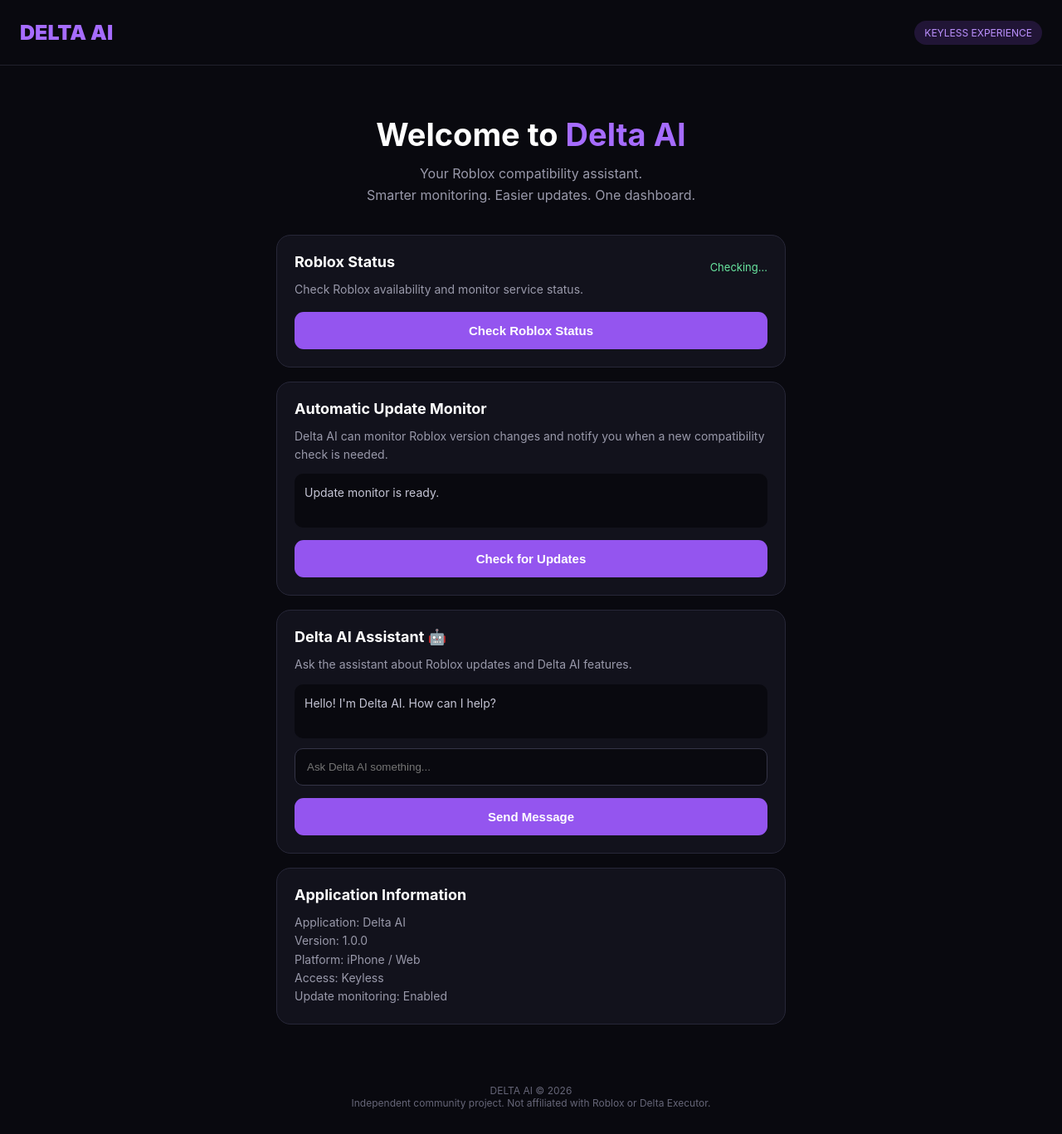
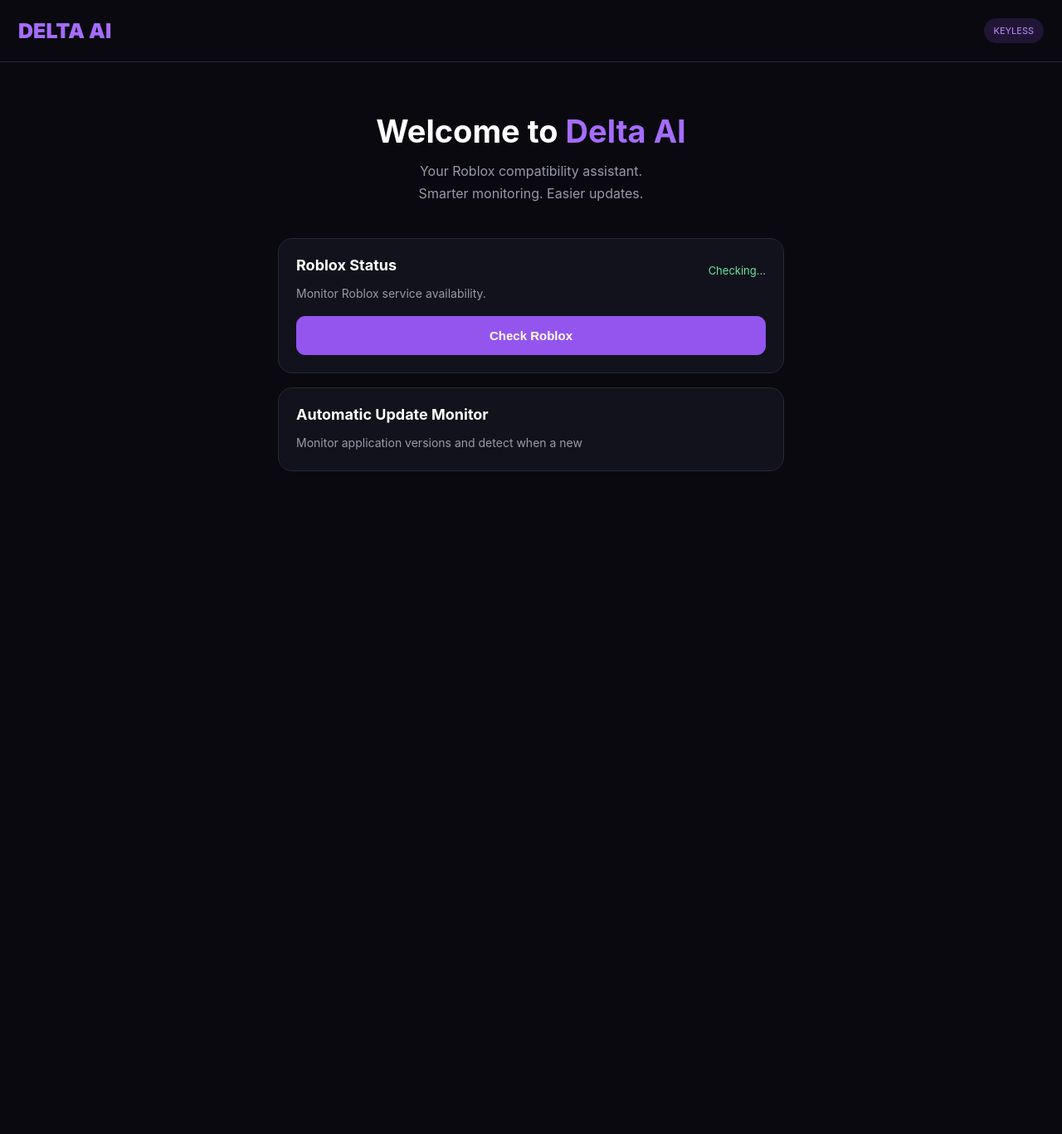
Before and after one commit to Jay-The-Goat/Delta-Ai, a plain HTML site: page index.html in a window 1280 px wide. Shown: the whole page at 83% size. After the commit the page ends 800 px from the top, so only its background shows below. Drawn offline with Linux system fonts and the light colour scheme.

Commit message:
Update index.html

```diff
--- a/index.html
+++ b/index.html
@@ -4,6 +4,10 @@
 <meta charset="UTF-8">
 <meta name="viewport" content="width=device-width, initial-scale=1.0">
 <meta name="theme-color" content="#09090f">
+<meta name="description" content="Delta AI Roblox compatibility assistant.">
+
+<link rel="manifest" href="./manifest.json">
+
 <title>Delta AI</title>
 
 <style>
@@ -21,11 +25,11 @@ body {
 }
 
 header {
-    padding: 24px;
+    padding: 22px;
     display: flex;
+    justify-content: space-between;
     align-items: center;
-    justify-content: space-between;
-    border-bottom: 1px solid #20202c;
+    border-bottom: 1px solid #292939;
 }
 
 .logo {
@@ -37,20 +41,20 @@ header {
 .badge {
     background: #211536;
     color: #bc91ff;
-    padding: 7px 12px;
+    padding: 8px 12px;
     border-radius: 20px;
-    font-size: 12px;
+    font-size: 11px;
 }
 
 main {
     max-width: 650px;
     margin: auto;
-    padding: 25px 18px;
+    padding: 20px;
 }
 
 .hero {
     text-align: center;
-    padding: 35px 10px;
+    padding: 40px 10px;
 }
 
 .hero h1 {
@@ -64,7 +68,7 @@ main {
 
 .hero p {
     color: #9999aa;
-    line-height: 1.6;
+    line-height: 1.7;
 }
 
 .card {
@@ -80,6 +84,12 @@ main {
     margin-bottom: 12px;
 }
 
+.description {
+    color: #9999aa;
+    font-size: 14px;
+    line-height: 1.7;
+}
+
 .status {
     display: flex;
     justify-content: space-between;
@@ -91,15 +101,9 @@ main {
     font-size: 13px;
 }
 
-.description {
-    color: #9999aa;
-    font-size: 14px;
-    line-height: 1.6;
-}
-
 button {
     width: 100%;
-    padding: 14px;
+    padding: 15px;
     margin-top: 15px;
     border: none;
     border-radius: 11px;
@@ -110,10 +114,6 @@ button {
     cursor: pointer;
 }
 
-button:active {
-    opacity: 0.75;
-}
-
 input {
     width: 100%;
     background: #09090f;
@@ -122,18 +122,18 @@ input {
     padding: 14px;
     color: white;
     margin-top: 12px;
-    outline: none;
 }
 
 .chat {
     min-height: 65px;
-    padding: 12px;
+    padding: 13px;
     background: #09090f;
     border-radius: 10px;
     margin-top: 12px;
     color: #c5c5d5;
     font-size: 14px;
-    line-height: 1.6;
+    line-height: 1.7;
+    white-space: pre-wrap;
 }
 
 footer {
@@ -149,7 +149,7 @@ footer {
 
 <header>
     <div class="logo">DELTA AI</div>
-    <div class="badge">KEYLESS EXPERIENCE</div>
+    <div class="badge">KEYLESS</div>
 </header>
 
 <main>
@@ -157,7 +157,7 @@ footer {
 <section class="hero">
     <h1>Welcome to <span>Delta AI</span></h1>
     <p>Your Roblox compatibility assistant.<br>
-    Smarter monitoring. Easier updates. One dashboard.</p>
+    Smarter monitoring. Easier updates.</p>
 </section>
 
 <section class="card">
@@ -166,57 +166,13 @@ footer {
         <span class="online" id="robloxStatus">Checking...</span>
     </div>
     <p class="description">
-        Check Roblox availability and monitor service status.
+        Monitor Roblox service availability.
     </p>
-    <button onclick="checkRoblox()">Check Roblox Status</button>
+    <button onclick="checkRoblox()">Check Roblox</button>
 </section>
 
 <section class="card">
     <h2>Automatic Update Monitor</h2>
     <p class="description">
-        Delta AI can monitor Roblox version changes and notify you
-        when a new compatibility check is needed.
-    </p>
-    <div class="chat" id="updateStatus">
-        Update monitor is ready.
-    </div>
-    <button onclick="checkUpdates()">Check for Updates</button>
-</section>
-
-<section class="card">
-    <h2>Delta AI Assistant 🤖</h2>
-    <p class="description">
-        Ask the assistant about Roblox updates and Delta AI features.
-    </p>
-
-    <div class="chat" id="chat">
-        Hello! I'm Delta AI. How can I help?
-    </div>
-
-    <input id="question" placeholder="Ask Delta AI something...">
-
-    <button onclick="askAI()">Send Message</button>
-</section>
-
-<section class="card">
-    <h2>Application Information</h2>
-    <p class="description">
-        Application: Delta AI<br>
-        Version: 1.0.0<br>
-        Platform: iPhone / Web<br>
-        Access: Keyless<br>
-        Update monitoring: Enabled
-    </p>
-</section>
-
-</main>
-
-<footer>
-    DELTA AI © 2026<br>
-    Independent community project.
-    Not affiliated with Roblox or Delta Executor.
-</footer>
-
-<script>
-function checkRoblox() {
-    const status = document.getElementById("robloxStatus
+        Monitor application versions and detect when
+        a new
```
